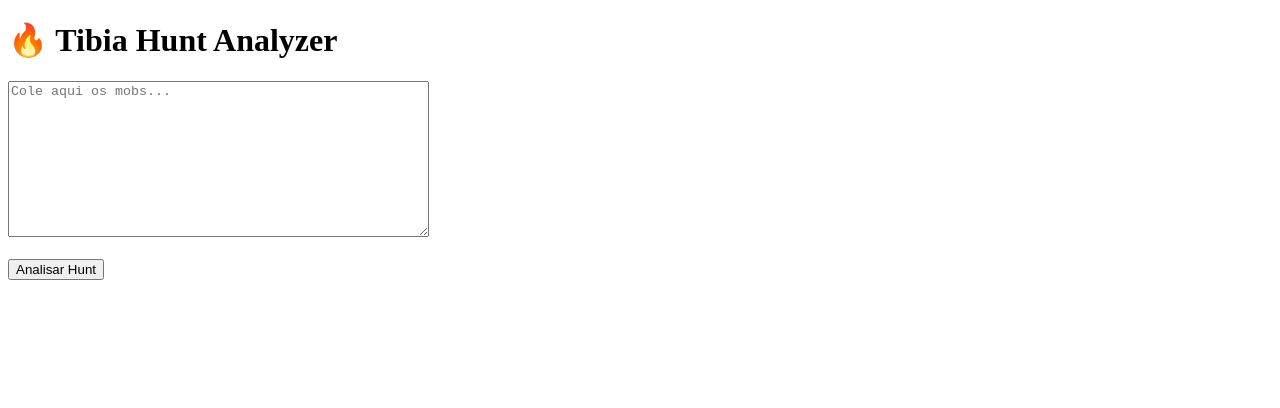
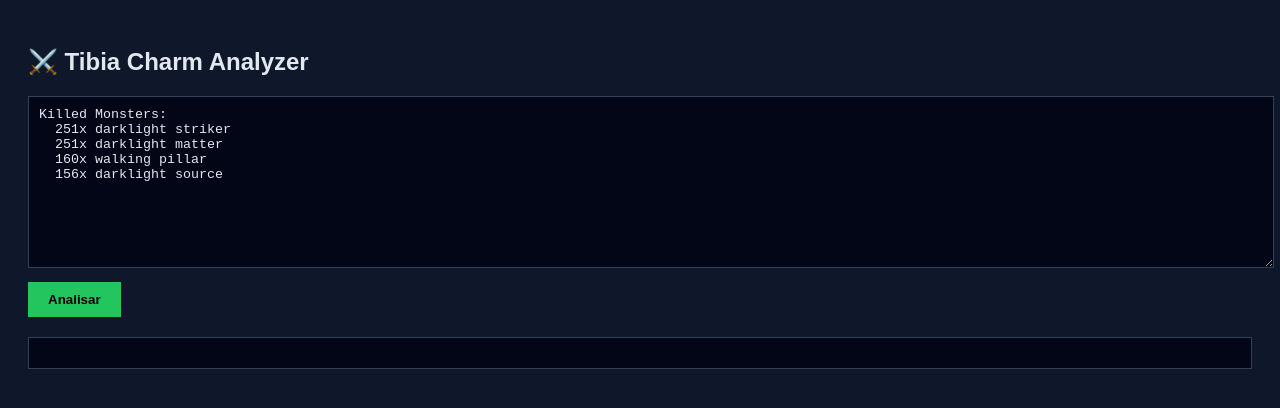
Before and after one commit to Kuskly/TibiaCharm, a plain HTML site: page index.html in a window 1280 px wide. Drawn offline with Linux system fonts and the light colour scheme.

Commit message:
Update index.html

```diff
--- a/index.html
+++ b/index.html
@@ -2,18 +2,64 @@
 <html lang="pt-BR">
 <head>
   <meta charset="UTF-8">
-  <title>Tibia Hunt Analyzer</title>
+  <title>Tibia Charm Analyzer</title>
+
+  <style>
+    body {
+      font-family: Arial;
+      background: #0f172a;
+      color: #e2e8f0;
+      padding: 20px;
+    }
+
+    textarea {
+      width: 100%;
+      height: 150px;
+      background: #020617;
+      color: #e2e8f0;
+      border: 1px solid #334155;
+      padding: 10px;
+    }
+
+    button {
+      margin-top: 10px;
+      padding: 10px 20px;
+      background: #22c55e;
+      border: none;
+      cursor: pointer;
+      font-weight: bold;
+    }
+
+    pre {
+      margin-top: 20px;
+      background: #020617;
+      padding: 15px;
+      border: 1px solid #334155;
+      white-space: pre-wrap;
+    }
+  </style>
 </head>
+
 <body>
 
-  <h1>🔥 Tibia Hunt Analyzer</h1>
+<h2>⚔️ Tibia Charm Analyzer</h2>
 
-  <textarea id="input" rows="10" cols="50" placeholder="Cole aqui os mobs..."></textarea>
-  <br><br>
-  <button onclick="analyze()">Analisar Hunt</button>
+<textarea id="input">
+Killed Monsters:
+  251x darklight striker
+  251x darklight matter
+  160x walking pillar
+  156x darklight source
+</textarea>
 
-  <pre id="result"></pre>
+<br>
 
-  <script src="script.js"></script>
+<button onclick="analyze()">Analisar</button>
+
+<pre id="result"></pre>
+
+<!-- 🔥 IMPORTANTE: cache bust -->
+<script src="script.js?v=3"></script>
+
 </body>
 </html>
```
